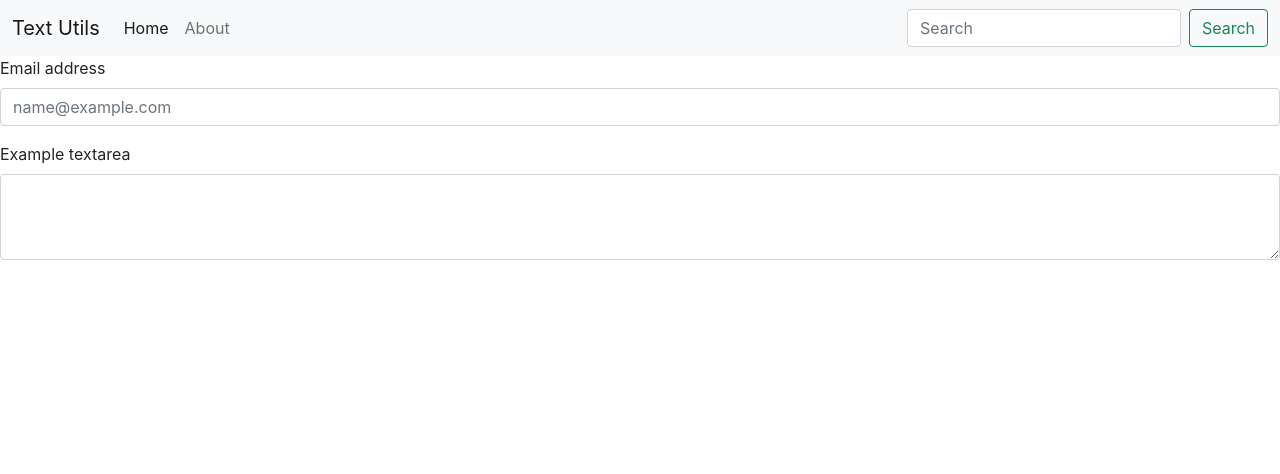
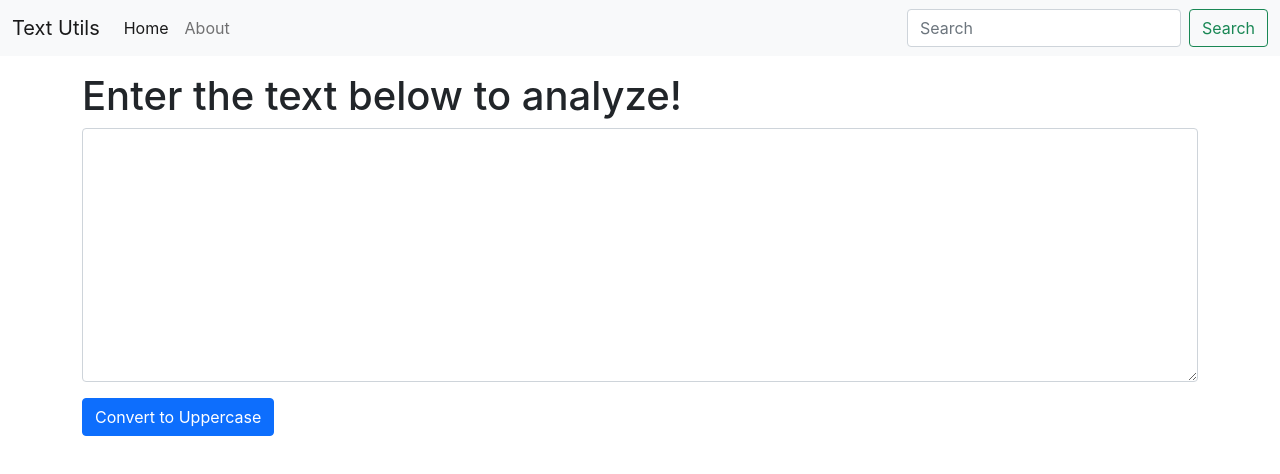
Before and after one commit to rajat-singh1999/text-Utilities-React-Webapp, a React (Create React App) app: page / in a window 1280 px wide. Shown: the top 474 px of the page. Built offline with nearby package versions, Linux system fonts and the light colour scheme.

Commit message:
Commit number 6. Commit of update from 20 august.

```diff
--- a/src/Components/TextForm.js
+++ b/src/Components/TextForm.js
@@ -3,13 +3,12 @@ import React from 'react'
 export default function TextForm() {
     return (
         <>
-        <div className="mb-3">
-            <label htmlFor="exampleFormControlInput1" className="form-label">Email address</label>
-            <input type="email" className="form-control" id="exampleFormControlInput1" placeholder="name@example.com"/>
+        <div className="container my-3">
+            <h1>Enter the text below to analyze!</h1>
+            <div className="mb-3">
+            <textarea className="form-control" id="my-box" rows="10"></textarea>
             </div>
-            <div className="mb-3">
-            <label htmlFor="exampleFormControlTextarea1" className="form-label">Example textarea</label>
-            <textarea className="form-control" id="exampleFormControlTextarea1" rows="3"></textarea>
+            <button className="btn btn-primary">Convert to Uppercase</button>
         </div>
         </>
     )
```
